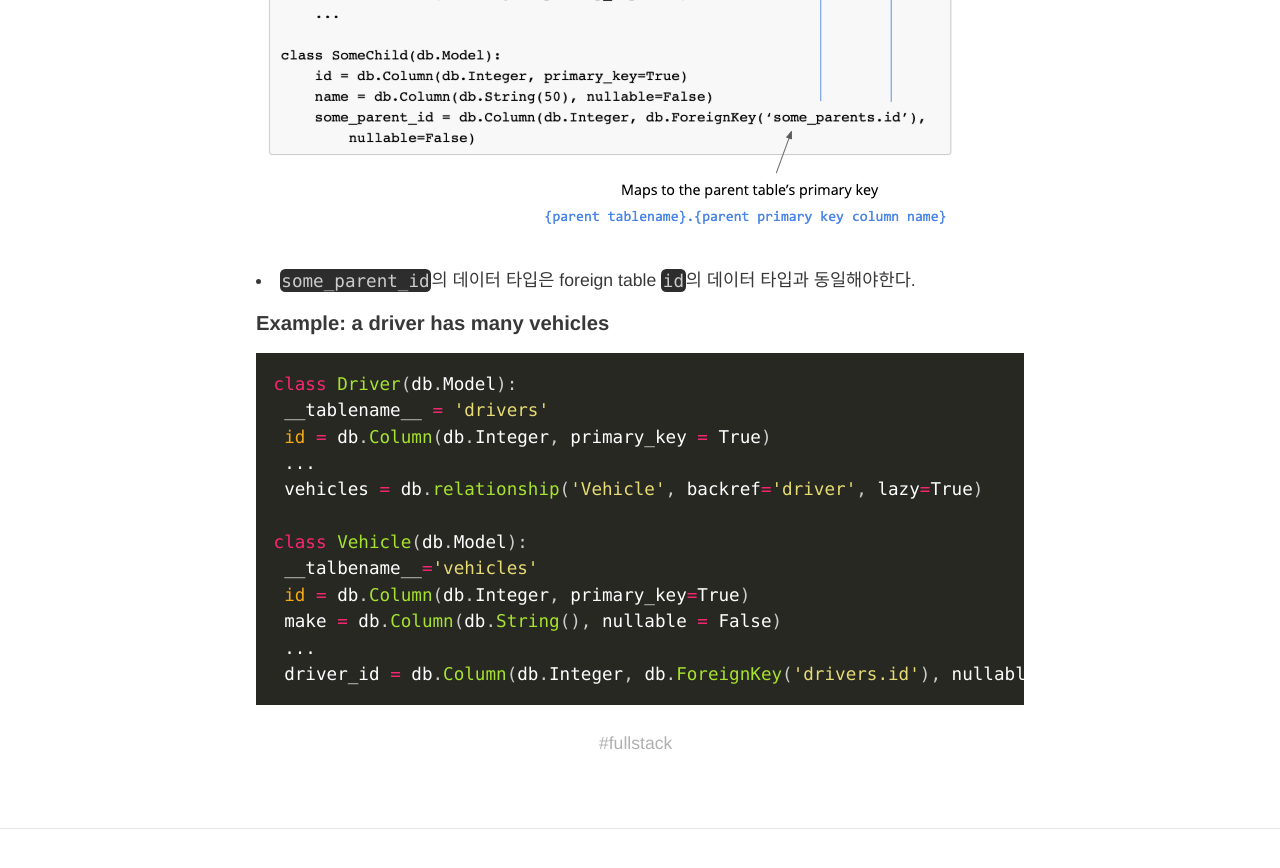
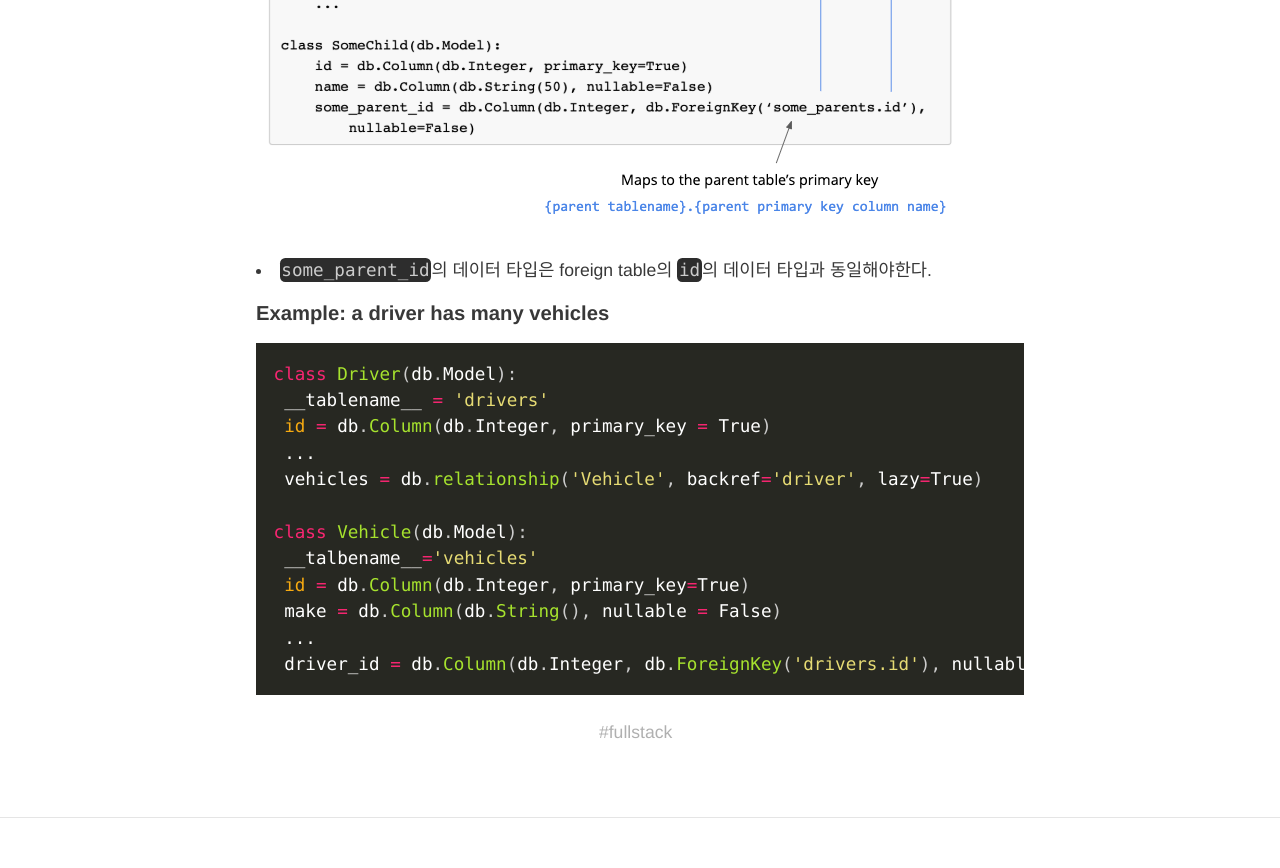
Before and after one commit to HyunlangBan/hyunlangban.github.io, a Jekyll site: the page built from _posts/2020-02-20-3-fullstack-relationship.md, in a window 1280 px wide and 900 px high, scrolled down 3784 px. Shown: the top 868 px of the window. Built offline with Jekyll 4.4.1, drawn with Linux system fonts in a browser that asks for light colours; nearby versions of some CDN libraries; some web fonts are replaced; comment, search, counter and statistics services are not loaded.

Commit message:
Update 2020-02-20-3-fullstack-relationship.md

````diff
--- a/_posts/2020-02-20-3-fullstack-relationship.md
+++ b/_posts/2020-02-20-3-fullstack-relationship.md
@@ -97,10 +97,10 @@ class Parent(db.Model):
 - `db.relationship`은 foreign key 설정을 해주지 않기 때문에 foreign key constraint(제약조건)를 지닌 child model에서 `some_parent_id`라는 컬럼을 추가해야한다.
 - `db.relationship`은 parent model에서 했지만 foreign key constraint는 child 모델에서 해야한다.
 - Foreign key constraint는 foreign key 컬럼과 foreign table의 primary key가 항상 대응되는것을 보장하면서 null값을 가지지않는 referential integrity을 지닌다.
-
-#### `db.ForienKey`
+<br>
+#### db.ForienKey
 ![foreignkey](/img/foreignkey.png)
-- `some_parent_id`의 데이터 타입은 foreign table `id`의 데이터 타입과 동일해야한다.
+- `some_parent_id`의 데이터 타입은 foreign table의 `id`의 데이터 타입과 동일해야한다.
 
 #### Example: a driver has many vehicles
 ```python
````
